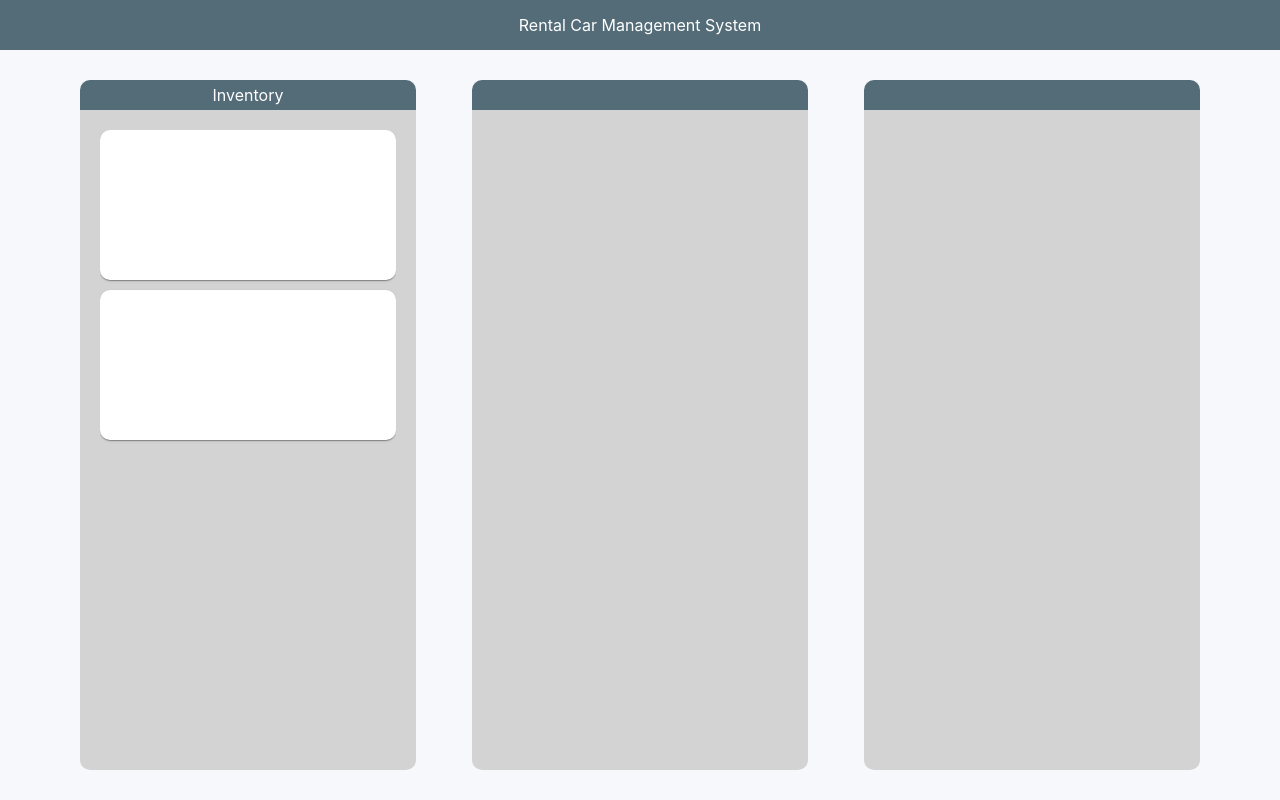
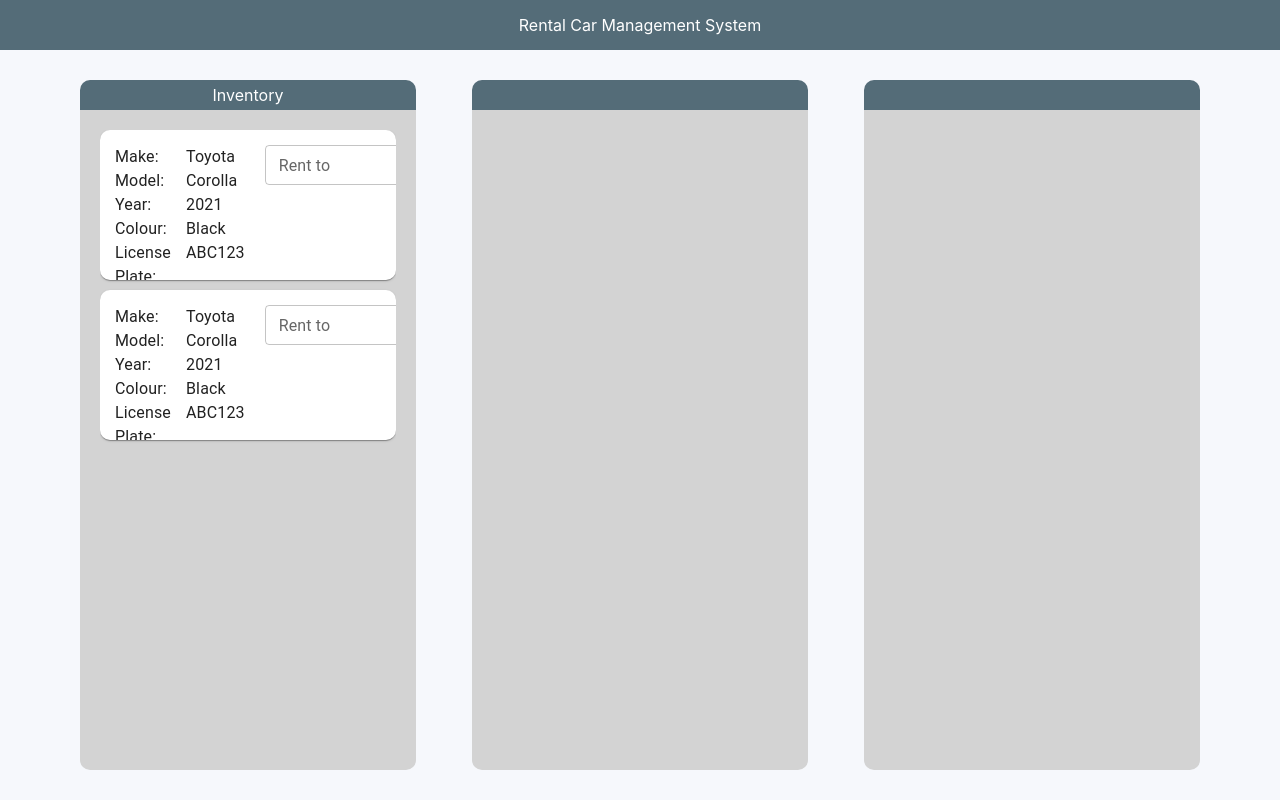
Before and after one commit to MatteoPassalent/rental-management-system, a React (Create React App) app in the folder app/: page / in a window 1280 px wide. Built offline with nearby package versions, Linux system fonts and the light colour scheme; the HTML template or start-up script is replaced by a standard one.

Commit message:
Add rent select

```diff
--- a/app/src/App.jsx
+++ b/app/src/App.jsx
@@ -1,9 +1,8 @@
-import Layout from './layout/layout';
+import Layout from "./layout/layout";
 function App() {
-
   return (
     <div className="App">
-        <Layout />
+      <Layout />
     </div>
   );
 }
--- a/app/src/carItem.jsx
+++ b/app/src/carItem.jsx
@@ -1,10 +1,207 @@
-import { Card } from '@mui/material';
+import {
+  Autocomplete,
+  Card,
+  Typography,
+  TextField,
+  Dialog,
+  DialogTitle,
+  DialogContent,
+  DialogActions,
+  Button,
+} from "@mui/material";
+import { createFilterOptions } from "@mui/material/Autocomplete";
+import { useState } from "react";
+
 const CarItem = () => {
-    return (
-        <Card sx={{marginBottom: "10px", height: "150px", borderRadius: "10px"}}>
+  const filter = createFilterOptions();
+  const [renter, setRenter] = useState(null);
+  const [renterOptions, setRenterOptions] = useState([]);
+  const [open, toggleOpen] = useState(false);
+  const [dialogValue, setDialogValue] = useState({
+    name: "",
+    email: "",
+    phone: "",
+    address: "",
+    car: "",
+  });
 
-        </Card>
-    )
-}
+  const handleClose = () => {
+    setDialogValue({
+      name: "",
+      email: "",
+      phone: "",
+      address: "",
+      car: "",
+    });
+    toggleOpen(false);
+  };
+
+  const handleSubmit = (event) => {
+    event.preventDefault();
+    setRenter({
+      name: dialogValue.name,
+      email: dialogValue.email,
+      phone: dialogValue.phone,
+      address: dialogValue.address,
+      car: dialogValue.car,
+    });
+    setRenterOptions((prev) => [...prev, dialogValue]);
+    handleClose();
+  };
+
+  return (
+    <Card
+      sx={{
+        marginBottom: "10px",
+        height: "150px",
+        borderRadius: "10px",
+        display: "flex",
+        justifyContent: "left",
+        alignItems: "top",
+        boxSizing: "border-box",
+        padding: "15px",
+        flexDirection: "row",
+      }}
+    >
+      <div style={{ marginRight: "15px" }}>
+        <Typography>Make: </Typography>
+        <Typography>Model: </Typography>
+        <Typography>Year: </Typography>
+        <Typography>Colour: </Typography>
+        <Typography>License Plate: </Typography>
+      </div>
+      <div style={{ marginRight: "20px" }}>
+        <Typography>Toyota</Typography>
+        <Typography>Corolla</Typography>
+        <Typography>2021</Typography>
+        <Typography>Black</Typography>
+        <Typography>ABC123</Typography>
+      </div>
+      <div>
+        <Autocomplete
+          value={renter}
+          onChange={(event, newValue) => {
+            if (newValue && newValue.inputValue) {
+              setTimeout(() => {
+                toggleOpen(true);
+                setDialogValue({
+                  name: newValue.inputValue,
+                  email: "",
+                  phone: "",
+                  address: "",
+                  car: "",
+                });
+              });
+            } else {
+              setRenter(newValue);
+            }
+          }}
+          filterOptions={(options, params) => {
+            const filtered = filter(options, params);
+
+            const { inputValue } = params;
+            // Suggest the creation of a new value
+            const isExisting = options.some(
+              (option) => inputValue === option.name
+            );
+            if (inputValue !== "" && !isExisting) {
+              filtered.push({
+                inputValue,
+                name: `Add "${inputValue}"`,
+              });
+            }
+
+            return filtered;
+          }}
+          selectOnFocus
+          clearOnBlur
+          handleHomeEndKeys
+          options={renterOptions}
+          getOptionLabel={(option) => {
+            if (option.inputValue) {
+              return option.inputValue;
+            }
+            return option.name;
+          }}
+          renderOption={(props, option) => {
+            const { key, ...optionProps } = props;
+            return (
+              <li key={key} {...optionProps}>
+                {option.name}
+              </li>
+            );
+          }}
+          sx={{ width: "150px" }}
+          freeSolo
+          size="small"
+          renderInput={(params) => <TextField {...params} label="Rent to" />}
+        />
+        <Dialog open={open} onClose={handleClose}>
+          <form onSubmit={handleSubmit}>
+            <DialogTitle>Add a new Renter</DialogTitle>
+            <DialogContent>
+              <TextField
+                autoFocus
+                margin="dense"
+                value={dialogValue.name}
+                onChange={(event) =>
+                  setDialogValue({
+                    ...dialogValue,
+                    name: event.target.value,
+                  })
+                }
+                label="Name"
+                variant="standard"
+              />
+              <TextField
+                margin="dense"
+                value={dialogValue.email}
+                onChange={(event) =>
+                  setDialogValue({
+                    ...dialogValue,
+                    email: event.target.value,
+                  })
+                }
+                label="email"
+                type="text"
+                variant="standard"
+              />
+              <TextField
+                margin="dense"
+                value={dialogValue.phone}
+                onChange={(event) =>
+                  setDialogValue({
+                    ...dialogValue,
+                    phone: event.target.value,
+                  })
+                }
+                label="phone"
+                type="text"
+                variant="standard"
+              />
+              <TextField
+                margin="dense"
+                value={dialogValue.address}
+                onChange={(event) =>
+                  setDialogValue({
+                    ...dialogValue,
+                    address: event.target.value,
+                  })
+                }
+                label="address"
+                type="text"
+                variant="standard"
+              />
+            </DialogContent>
+            <DialogActions>
+              <Button onClick={handleClose}>Cancel</Button>
+              <Button type="submit">Add</Button>
+            </DialogActions>
+          </form>
+        </Dialog>
+      </div>
+    </Card>
+  );
+};
 
 export default CarItem;
--- a/app/src/layout/statusBox.jsx
+++ b/app/src/layout/statusBox.jsx
@@ -1,34 +1,46 @@
-import { Box, AppBar } from '@mui/material';
+import { Box, AppBar } from "@mui/material";
 
 const StatusBox = (props) => {
   return (
-        <div style={{height:"100%", width:"30%", display:'flex', flexDirection:'column'}}>
-        <AppBar position="static" sx={{
+    <div
+      style={{
+        height: "100%",
+        width: "30%",
+        display: "flex",
+        flexDirection: "column",
+      }}
+    >
+      <AppBar
+        position="static"
+        sx={{
           backgroundColor: "#546C78",
           height: "30px",
           display: "flex",
           alignItems: "center",
           justifyContent: "center",
-            borderTopLeftRadius: '10px',
-            borderTopRightRadius: '10px',
-            boxShadow: 'none',
-          }}>
+          borderTopLeftRadius: "10px",
+          borderTopRightRadius: "10px",
+          boxShadow: "none",
+        }}
+      >
         {props.name}
       </AppBar>
-        <Box sx= {{
-            height: '100%',
-            display: 'flex',
-            justifyContent: 'center',
-            backgroundColor: 'lightgrey',
-            borderBottomLeftRadius: '10px',
-            borderBottomRightRadius: '10px',
-            padding: '20px',
-            boxSizing: 'border-box',
-            }}>
+      <Box
+        sx={{
+          height: "100%",
+          display: "flex",
+          justifyContent: "center",
+          backgroundColor: "lightgrey",
+          borderBottomLeftRadius: "10px",
+          borderBottomRightRadius: "10px",
+          padding: "20px",
+          boxSizing: "border-box",
+        }}
+      >
         {props.children}
       </Box>
     </div>
-    )
-}
+  );
+};
 
 export default StatusBox;
```
Also changed, not shown: app/src/carList.jsx (+7 -9 lines), app/src/inventory.jsx (+8 -8 lines), app/src/layout/headerBar.jsx (+5 -4 lines), app/src/layout/layout.jsx (+15 -15 lines). Lines whose indentation alone changed are shown as unchanged.
